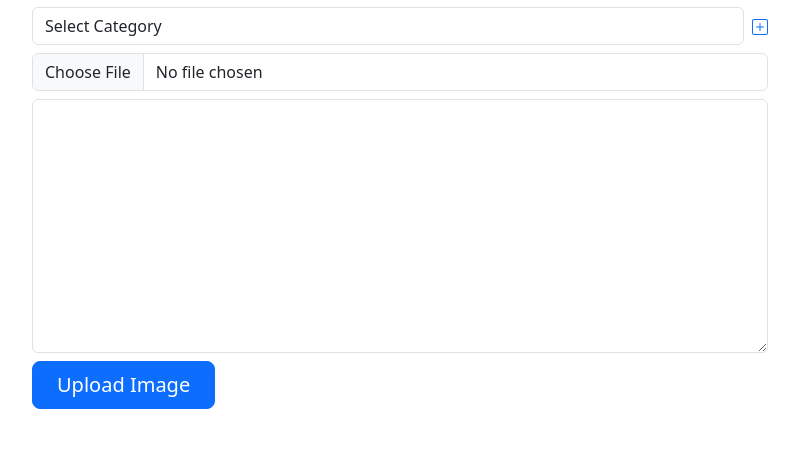
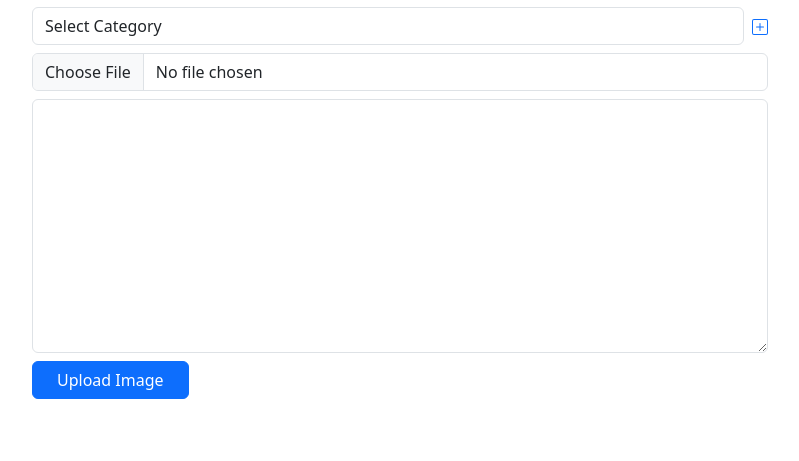
Before and after one commit to daFoggo/Django-Image-Gallery, a Django app: page /upload-image/ in a window 1280 px wide. Shown: the part 140-601 px from the top of the page, without its empty margins (240-1039 px from the left). Run offline with Django 4.2, Linux system fonts and the light colour scheme; data comes from the database, SQL or seed files in the repository; both versions use the stored data as it was after the commit.

Commit message:
Fix too big UI

```diff
--- a/templates/create-category.html
+++ b/templates/create-category.html
@@ -5,15 +5,15 @@
 <section class ="my-5">
     <div class="container">
         <div class="row justify-content-center py4">
-            <div class="col-lg-8 my-2">
+            <div class="col-8 my-2">
                 <h3>Create new category</h3>
                 <hr>
             </div>
-            <form class="col-lg-8 my-2" method="POST">
+            <form class="col-8 my-2" method="POST">
                 {% csrf_token %}
                 <div class="form-group my-2 d-flex flex-row">
                     <input class="form-control" type="text" name="title">
-                    <button class="btn btn-primary btn-lg px-4 ms-2">Add</button>
+                    <button class="btn btn-primary btn px-4 ms-2">Add</button>
                 </div>
                 {{ form.title.errors }}
             </form>
--- a/templates/upload-image.html
+++ b/templates/upload-image.html
@@ -6,12 +6,13 @@
 <section class ="my-5">
     <div class="container">
         <div class="row justify-content-center py4">
-            <div class="col-lg-8 my-2">
+            <div class="col-8 my-2">
                 <h3>Upload your image to gallery</h3>
                 <hr>
             </div>
-            <form class="col-lg-8 my-2" method="POST" enctype="multipart/form-data">
-                {% csrf_token %}
+            <form class="col-8 my-2" method="POST" enctype="multipart/form-data">
+                {% csrf_token %} <!--Bảo mật form-->
+                <!--Chọn danh mục-->
                 <div class="form-group my-2 d-flex justify-content-sm-between align-items-center">
                     <div class="flex-grow-1">
                         <select class="form-control" name="category" id="">
@@ -21,8 +22,8 @@
                             {% endfor %}
                         </select>
                     </div>
+                    <!--Icon thêm danh mục-->
                     <div>
-                        <!--Icon thêm danh mục-->
                         <a class = "text-decoration-none ms-2" href="{% url 'create-category' %}">
                             <svg xmlns="http://www.w3.org/2000/svg" width="16" height="16" fill="currentColor" class="bi bi-plus-square" viewBox="0 0 16 16">
                                 <path d="M14 1a1 1 0 0 1 1 1v12a1 1 0 0 1-1 1H2a1 1 0 0 1-1-1V2a1 1 0 0 1 1-1zM2 0a2 2 0 0 0-2 2v12a2 2 0 0 0 2 2h12a2 2 0 0 0 2-2V2a2 2 0 0 0-2-2z"/>
@@ -46,7 +47,7 @@
 
                 <!--Nút up ảnh-->
                 <div class="form-group my-2">
-                    <button class="btn btn-primary btn-lg px-4">Upload Image</button>
+                    <button class="btn btn-primary btn px-4">Upload Image</button>
                 </div>
             </form>
         </div>
```
Also changed, not shown: templates/home.html (+5 -5 lines), db.sqlite3, 3 other files.
